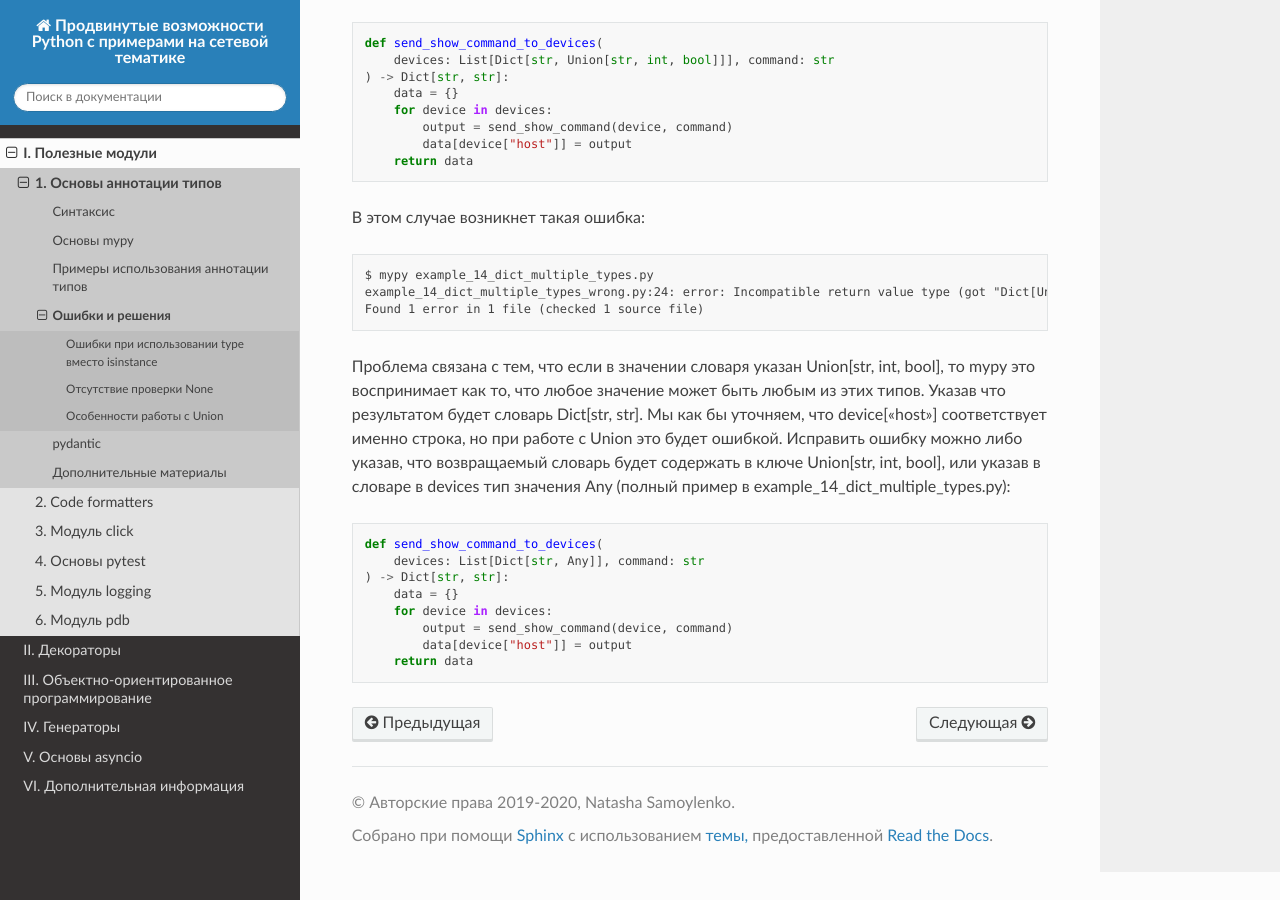
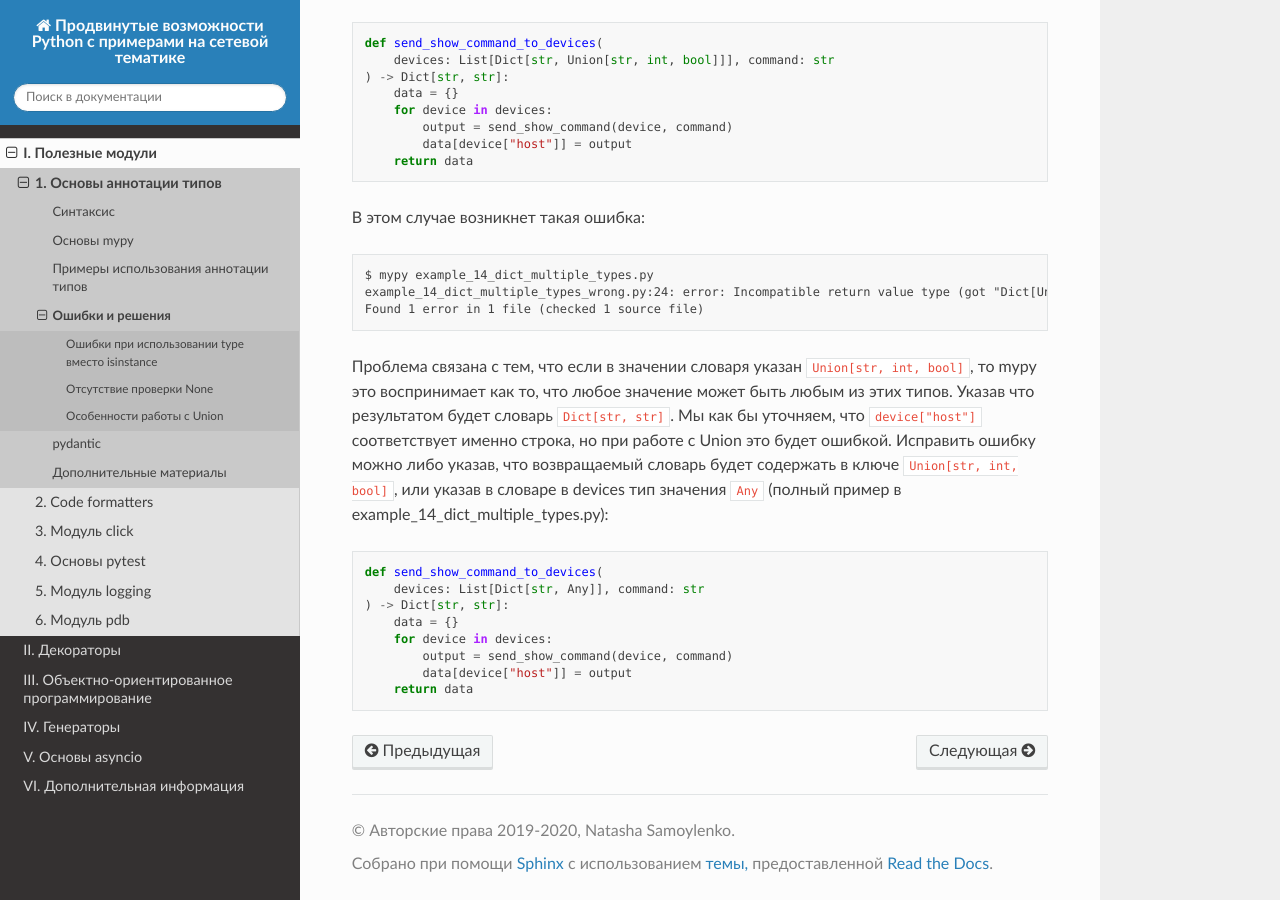
Before and after one commit to natenka/advpyneng-book, a Sphinx documentation site: the page built from docs/source/book/01_type_annotations/errors_and_solutions.rst, in a window 1280 px wide and 900 px high, scrolled down 2199 px. Built offline with Sphinx 7.4.7 and the Read the Docs theme 2.0.0, drawn with Linux system fonts in a browser that asks for light colours; pages that are not in the unit, such as notebooks, are missing from menus.

```diff
--- a/docs/source/book/01_type_annotations/errors_and_solutions.rst
+++ b/docs/source/book/01_type_annotations/errors_and_solutions.rst
@@ -130,11 +130,11 @@ None или объект Match. Без проверки что возвраща
     example_14_dict_multiple_types_wrong.py:24: error: Incompatible return value type (got "Dict[Union[str, int, bool], str]", expected "Dict[str, str]")
     Found 1 error in 1 file (checked 1 source file)
 
-Проблема связана с тем, что если в значении словаря указан Union[str, int, bool], то mypy это воспринимает как то, что любое
-значение может быть любым из этих типов. Указав что результатом будет словарь Dict[str, str]. Мы как бы уточняем, что device["host"]
+Проблема связана с тем, что если в значении словаря указан ``Union[str, int, bool]``, то mypy это воспринимает как то, что любое
+значение может быть любым из этих типов. Указав что результатом будет словарь ``Dict[str, str]``. Мы как бы уточняем, что ``device["host"]``
 соответствует именно строка, но при работе с Union это будет ошибкой.
-Исправить ошибку можно либо указав, что возвращаемый словарь будет содержать в ключе Union[str, int, bool], или указав в словаре
-в devices тип значения Any (полный пример в example_14_dict_multiple_types.py):
+Исправить ошибку можно либо указав, что возвращаемый словарь будет содержать в ключе ``Union[str, int, bool]``, или указав в словаре
+в devices тип значения ``Any`` (полный пример в example_14_dict_multiple_types.py):
 
 .. code:: python
 
```
